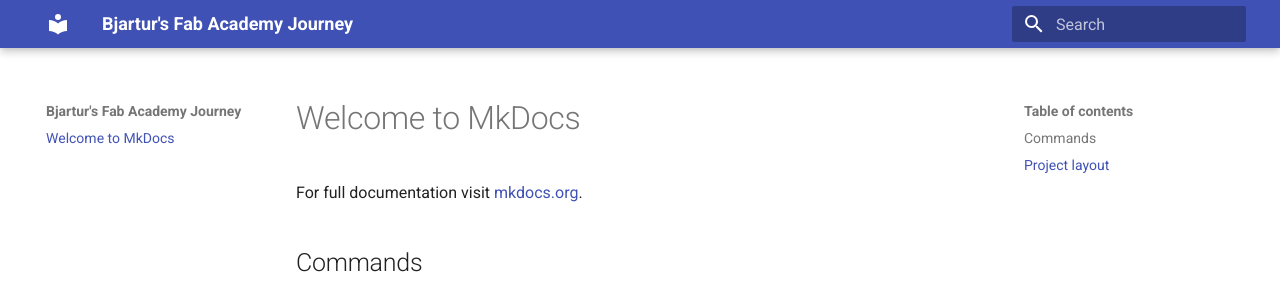
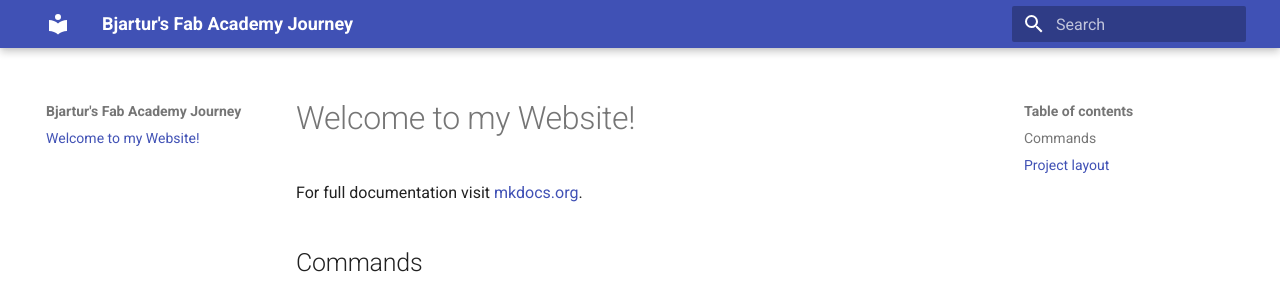
Before and after one commit to BjarturLeoHlynsson/fab-academy-site, an MkDocs documentation site: the page built from docs/index.md, in a window 1280 px wide. Shown: the top 295 px of the page. Built offline with MkDocs 1.6.1 and Material for MkDocs 9.7.7, drawn with Linux system fonts in a browser that asks for light colours.

Commit message:
Update index.md

```diff
--- a/docs/index.md
+++ b/docs/index.md
@@ -1,4 +1,4 @@
-# Welcome to MkDocs
+# Welcome to my Website!
 
 For full documentation visit [mkdocs.org](https://www.mkdocs.org).
 
```
